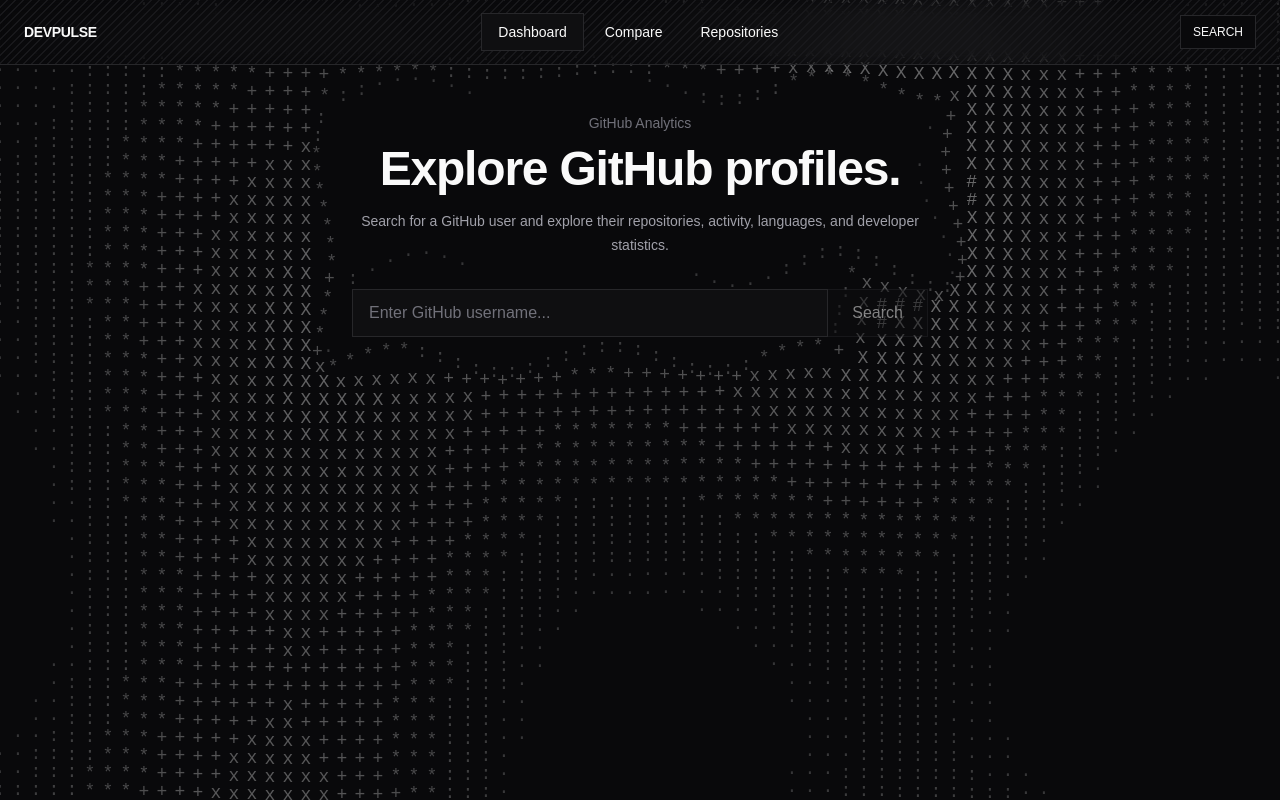
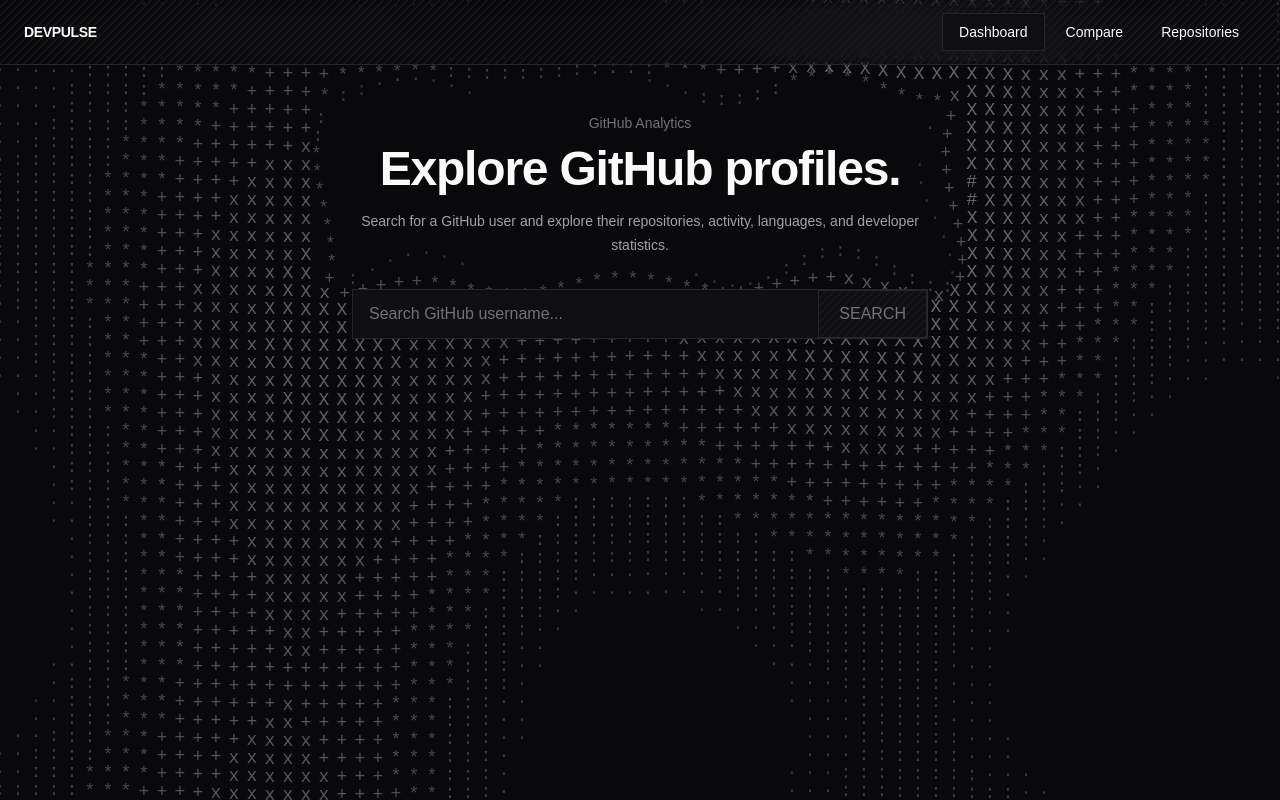
Before and after one commit to natsu0001/devpulse, a Next.js app: page / in a window 1280 px wide. Built offline with nearby package versions, Linux system fonts and the light colour scheme.

Commit message:
nav and search bar

```diff
--- a/app/components/navbar/Navbar.tsx
+++ b/app/components/navbar/Navbar.tsx
@@ -65,12 +65,7 @@ const Navbar = () => {
 
         {/* Search shortcut */}
 
-        <Link
-          href="/"
-          className="hidden border border-border bg-background px-3 py-2 text-xs text-text-muted transition-colors hover:border-white/30 hover:text-white sm:block"
-        >
-          SEARCH
-        </Link>
+
 
       </nav>
     </header>
--- a/app/components/search/SearchBar.tsx
+++ b/app/components/search/SearchBar.tsx
@@ -1,19 +1,15 @@
 "use client";
 
-import { FormEvent, useState } from "react";
+import {
+  FormEvent,
+  useState,
+} from "react";
 
-type SearchBarProps = {
-  onSearch: (
-    username: string
-  ) => void;
+import { useRouter } from "next/navigation";
 
-  loading?: boolean;
-};
+const SearchBar = () => {
+  const router = useRouter();
 
-const SearchBar = ({
-  onSearch,
-  loading = false,
-}: SearchBarProps) => {
   const [username, setUsername] =
     useState("");
 
@@ -22,38 +18,37 @@ const SearchBar = ({
   ) => {
     event.preventDefault();
 
-    onSearch(username);
+    const value =
+      username.trim();
+
+    if (!value) return;
+
+    router.push(
+      `/github/${encodeURIComponent(value)}`
+    );
   };
 
   return (
     <form
       onSubmit={handleSubmit}
-      className="flex w-full"
+      className="flex w-full border border-border bg-surface"
     >
       <input
-      data-ascii-text
         value={username}
         onChange={(event) =>
           setUsername(
             event.target.value
           )
         }
-        placeholder="Enter GitHub username..."
-        disabled={loading}
-        className="h-12 min-w-0 flex-1 border border-border bg-surface px-4 text-sm outline-none placeholder:text-text-muted focus:border-border-strong disabled:opacity-50"
+        placeholder="Search GitHub username..."
+        className="min-w-0 flex-1 bg-transparent px-4 py-3 text-sm text-white outline-none placeholder:text-text-muted"
       />
 
       <button
         type="submit"
-        disabled={
-          loading ||
-          !username.trim()
-        }
-        className="h-12 border-y border-r border-border bg-surface px-6 text-sm transition-colors hover:bg-surface-hover disabled:cursor-not-allowed disabled:opacity-50"
+        className="diagonal-bg-subtle border-1 border-border px-5 text-xs font-medium text-text-muted transition-colors hover:bg-white hover:text-black"
       >
-        {loading
-          ? "Searching..."
-          : "Search"}
+        SEARCH
       </button>
     </form>
   );
```
